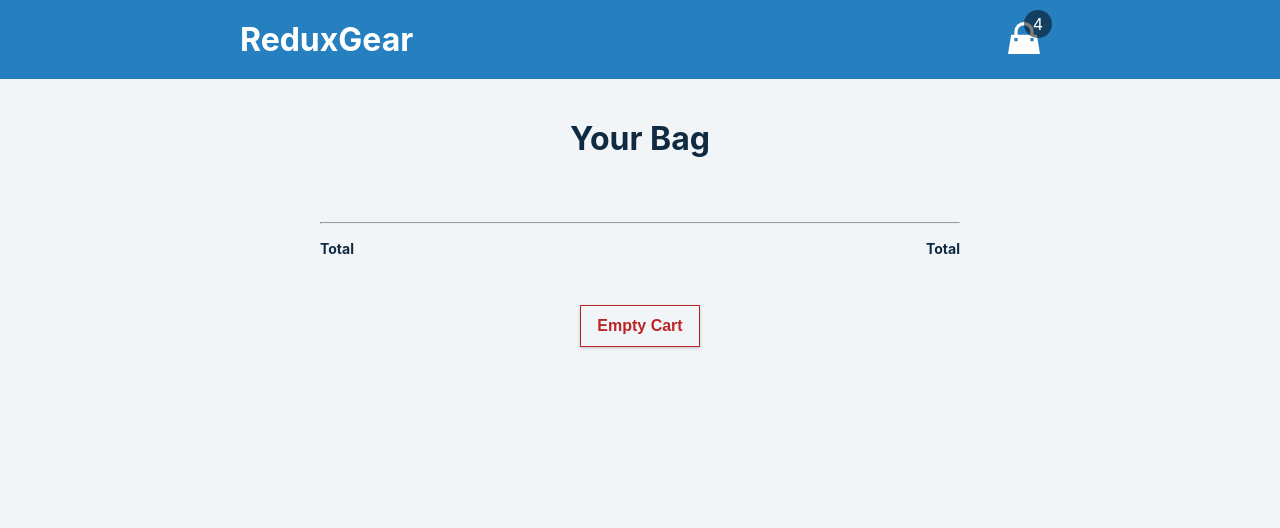
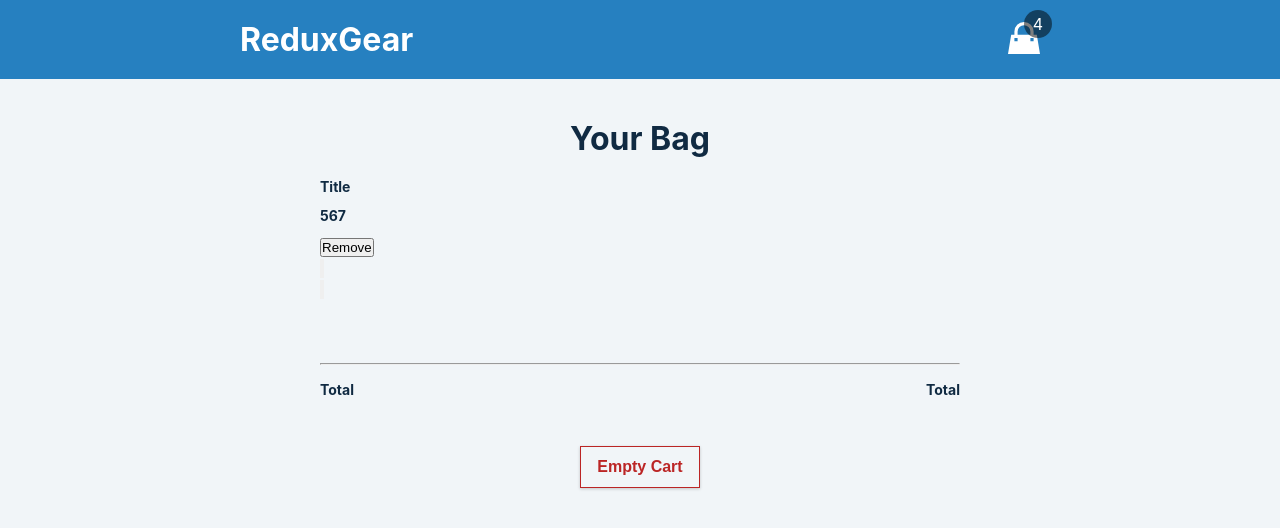
Before and after one commit to TidbitsJS/Redux-Cart, a React (Create React App) app: page / in a window 1280 px wide. Shown: the top 528 px of the page. Built offline with nearby package versions, Linux system fonts and the light colour scheme.

Commit message:
cartItem component

```diff
--- a/src/Components/CartContainer.js
+++ b/src/Components/CartContainer.js
@@ -1,4 +1,5 @@
 import React from "react";
+import CartItem from "./CartItem";
 
 const CartContainer = () => {
   return (
@@ -6,7 +7,9 @@ const CartContainer = () => {
       <header>
         <h2>Your Bag</h2>
       </header>
-      <article></article>
+      <article>
+        <CartItem />
+      </article>
       <footer>
         <hr />
         <div className="cart-total">
--- /dev/null
+++ b/src/Components/CartItem.js
@@ -0,0 +1,28 @@
+import React from "react";
+
+const CartItem = () => {
+  return (
+    <div className="cart-item">
+      <div>
+        <h4>Title</h4>
+        <h4 className="item-price">567</h4>
+        <button className="remove-btn">Remove</button>
+      </div>
+      <div>
+        <button className="amount-btn">
+          <svg xmlns="http://www.w3.org/2000/svg" viewBox="0 0 20 20">
+            <path d="M10.707 7.05L10 6.343 4.343 12l1.414 1.414L10 9.172l4.243 4.242L15.657 12z" />
+          </svg>
+        </button>
+        <p className="amount"></p>
+        <button className="amount-btn">
+          <svg xmlns="http://www.w3.org/2000/svg" viewBox="0 0 20 20">
+            <path d="M9.293 12.95l.707.707L15.657 8l-1.414-1.414L10 10.828 5.757 6.586 4.343 8z" />
+          </svg>
+        </button>
+      </div>
+    </div>
+  );
+};
+
+export default CartItem;
```
